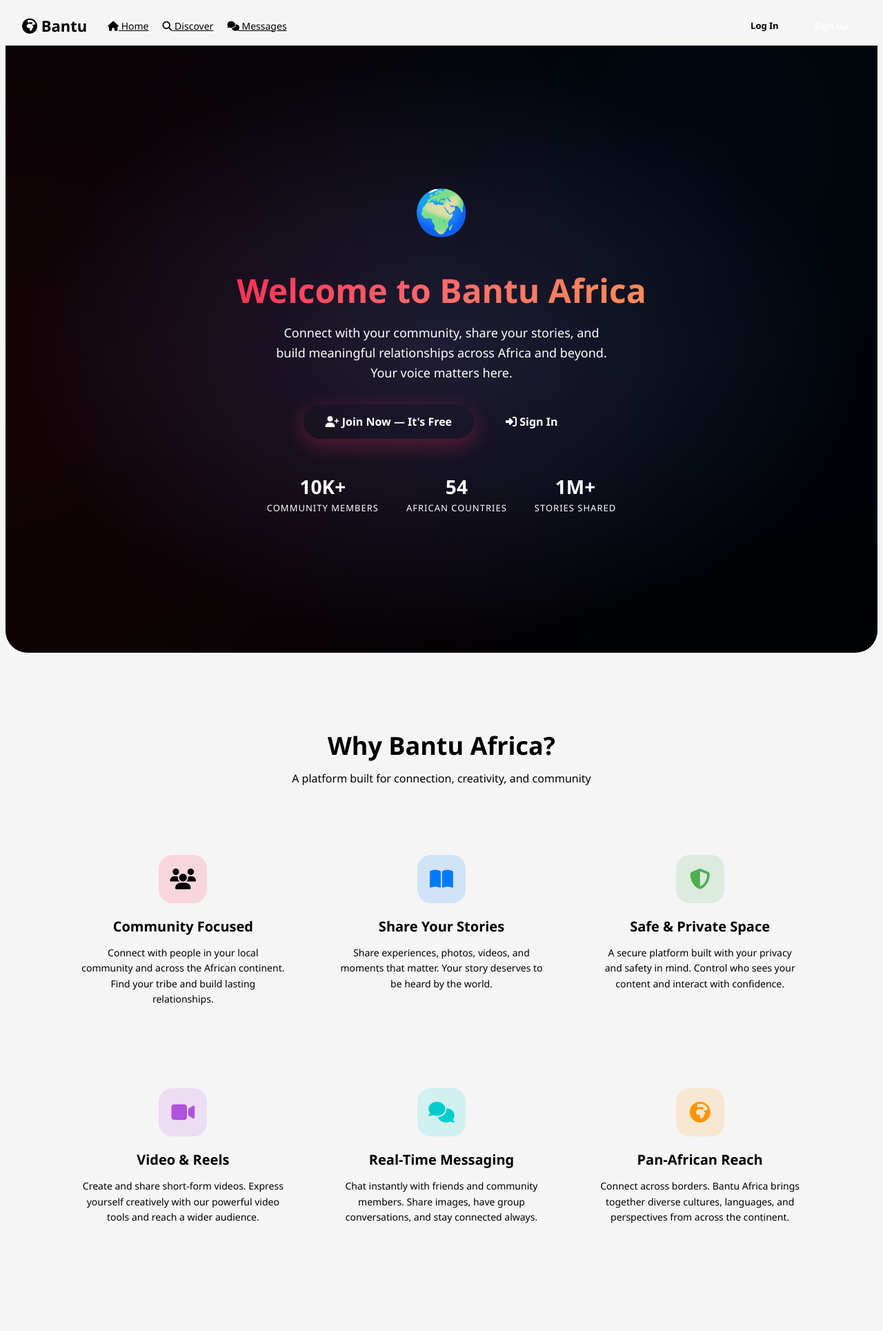
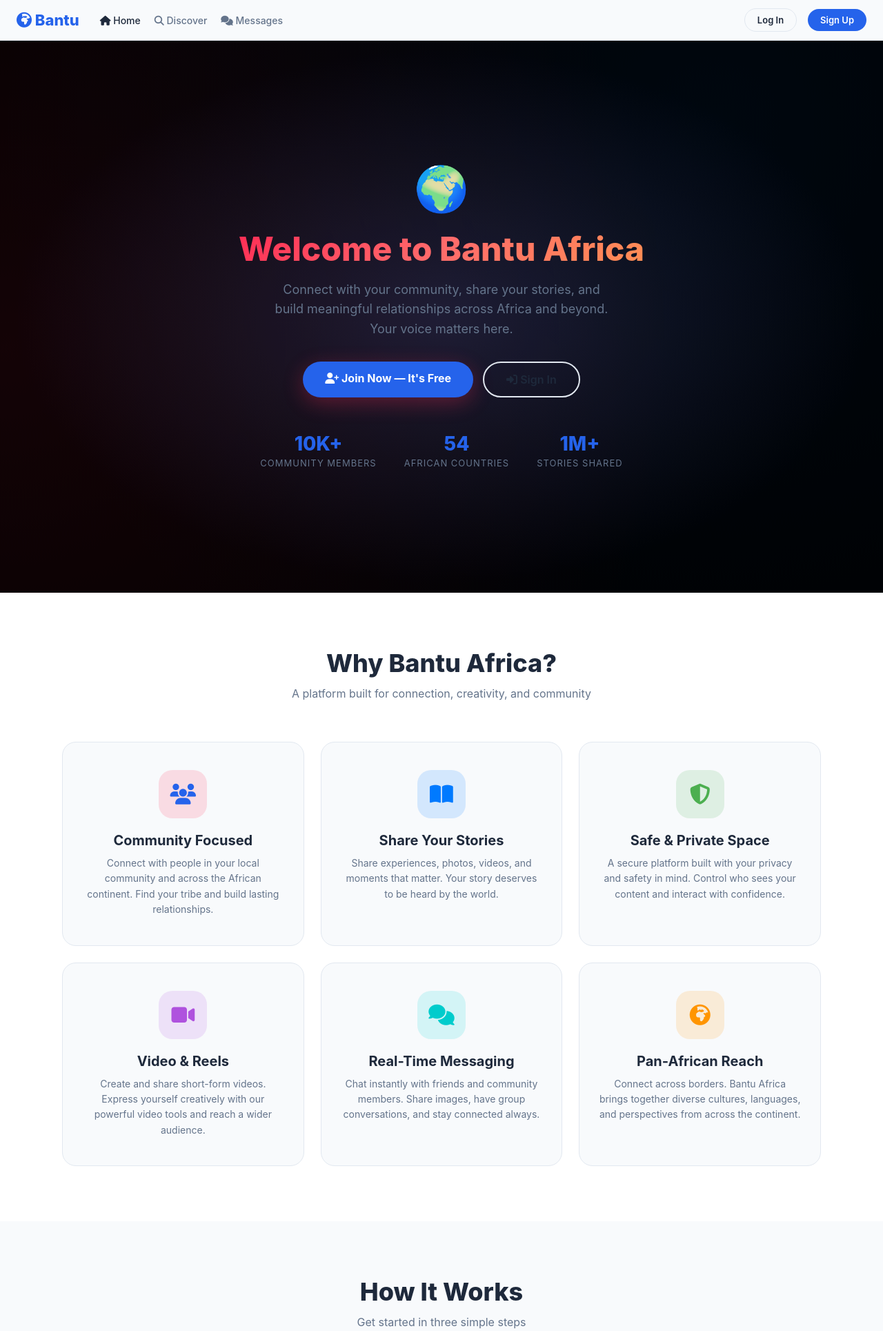
Before and after one commit to mwasi01/bantuafrica, a Flask app: page / in a window 1280 px wide. Shown: the top 1929 px of the page at 69% size. Run offline with Flask 3, Linux system fonts and the light colour scheme; some libraries are stand-ins or nearby versions.

Commit message:
Refactor CSS variables and styles for consistency

```diff
--- a/static/css/style.css
+++ b/static/css/style.css
@@ -1,152 +1,55 @@
-/* Bantu Africa Custom Styles */
-
 :root {
-    --primary-color: #4a6fa5;
-    --secondary-color: #166088;
-    --accent-color: #2d9cdb;
-    --dark-color: #1a1a2e;
-    --light-color: #f8f9fa;
+    --bg-primary: #ffffff;
+    --bg-secondary: #f8fafc;
+    --bg-card: #f1f5f9;
+    --text-primary: #1e293b;
+    --text-secondary: #64748b;
+    --accent: #2563eb;
+    --accent-hover: #1d4ed8;
+    --border-color: #e2e8f0;
 }
 
+* { margin: 0; padding: 0; box-sizing: border-box; }
+
 body {
-    background-color: #f5f5f5;
-    font-family: 'Segoe UI', Tahoma, Geneva, Verdana, sans-serif;
+    font-family: -apple-system, BlinkMacSystemFont, 'Segoe UI', Roboto, Oxygen, sans-serif;
+    background: var(--bg-primary);
+    color: var(--text-primary);
+    -webkit-font-smoothing: antialiased;
 }
 
-/* Navigation */
-.navbar-brand {
-    font-weight: 700;
-    font-size: 1.5rem;
-}
+a { color: inherit; text-decoration: none; }
 
-/* Cards */
-.card {
-    border: none;
-    box-shadow: 0 2px 4px rgba(0,0,0,0.1);
-    margin-bottom: 1.5rem;
-    transition: transform 0.2s;
-}
-
-.card:hover {
-    transform: translateY(-2px);
-    box-shadow: 0 4px 8px rgba(0,0,0,0.15);
-}
-
-.card-header {
-    background-color: var(--primary-color);
-    color: white;
-    border-bottom: none;
-}
-
-/* Buttons */
-.btn-primary {
-    background-color: var(--primary-color);
-    border-color: var(--primary-color);
-}
-
-.btn-primary:hover {
-    background-color: var(--secondary-color);
-    border-color: var(--secondary-color);
-}
-
-.btn-outline-primary {
-    color: var(--primary-color);
-    border-color: var(--primary-color);
-}
-
-.btn-outline-primary:hover {
-    background-color: var(--primary-color);
-    border-color: var(--primary-color);
-}
-
-/* Profile Images */
-.rounded-circle {
-    object-fit: cover;
-}
-
-/* Posts */
-.post-card {
-    border-left: 4px solid var(--primary-color);
-}
-
-.like-btn.liked {
-    background-color: var(--primary-color);
-    color: white;
-}
-
-.like-btn.liked i {
-    color: #ff6b6b;
-}
-
-/* Hero Section */
-.hero-section {
-    background: linear-gradient(135deg, var(--primary-color), var(--secondary-color));
-    color: white;
-    border-radius: 0 0 2rem 2rem;
-}
-
-/* Footer */
-footer {
-    background-color: var(--dark-color) !important;
-}
+/* Utility */
+.text-center { text-align: center; }
+.mt-2 { margin-top: 8px; }
+.mt-4 { margin-top: 16px; }
+.mb-4 { margin-bottom: 16px; }
+.p-4 { padding: 16px; }
 
 /* Forms */
-.form-control:focus {
-    border-color: var(--accent-color);
-    box-shadow: 0 0 0 0.2rem rgba(45, 156, 219, 0.25);
+.form-input {
+    width: 100%;
+    padding: 14px 16px;
+    background: white;
+    border: 1px solid var(--border-color);
+    border-radius: 12px;
+    color: var(--text-primary);
+    font-size: 15px;
+    outline: none;
+    transition: border-color 0.2s;
 }
+.form-input:focus { border-color: var(--accent); }
 
-/* Badges */
-.badge {
-    font-weight: 500;
+.btn-primary {
+    background: var(--accent);
+    color: white;
+    padding: 14px 24px;
+    border-radius: 12px;
+    font-weight: 700;
+    border: none;
+    cursor: pointer;
+    width: 100%;
+    font-size: 16px;
 }
-
-/* Responsive */
-@media (max-width: 768px) {
-    .hero-section {
-        border-radius: 0 0 1rem 1rem;
-    }
-
-    .display-4 {
-        font-size: 2.5rem;
-    }
-}
-
-/* Loading Spinner */
-.spinner-border {
-    color: var(--primary-color);
-}
-
-/* Alert Messages */
-.alert {
-    border: none;
-    border-radius: 0.5rem;
-}
-
-/* Custom Scrollbar */
-::-webkit-scrollbar {
-    width: 8px;
-}
-
-::-webkit-scrollbar-track {
-    background: #f1f1f1;
-}
-
-::-webkit-scrollbar-thumb {
-    background: var(--primary-color);
-    border-radius: 4px;
-}
-
-::-webkit-scrollbar-thumb:hover {
-    background: var(--secondary-color);
-}
-
-/* Animation for new content */
-@keyframes fadeIn {
-    from { opacity: 0; transform: translateY(10px); }
-    to { opacity: 1; transform: translateY(0); }
-}
-
-.fade-in {
-    animation: fadeIn 0.3s ease-in;
-}
+.btn-primary:hover { background: var(--accent-hover); }
```
